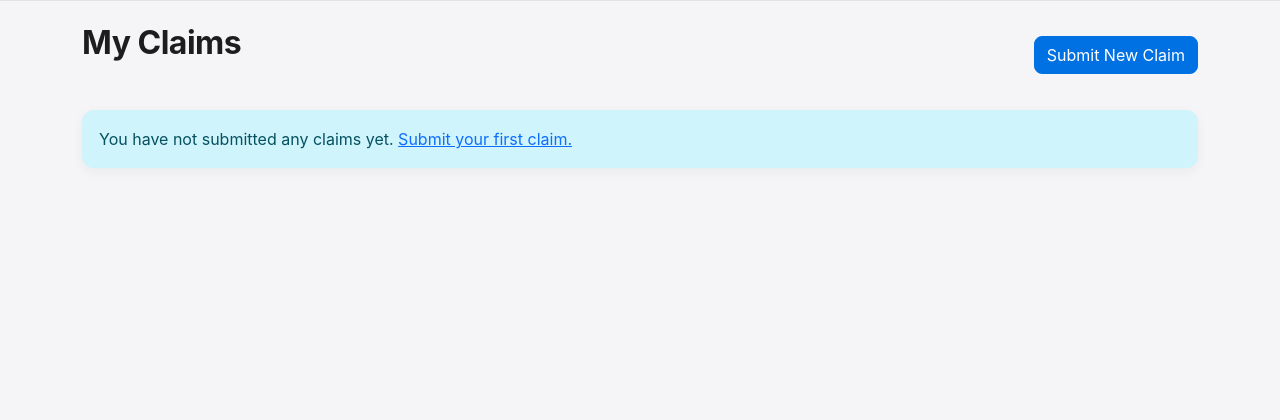
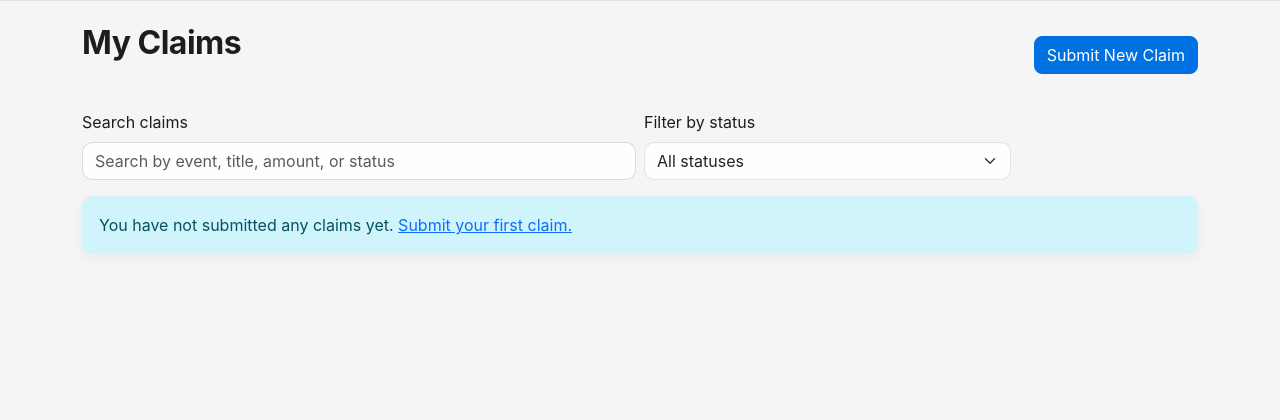
Before and after one commit to sleeplessLh/AIROST_FINANCE_HUB, a Flask app: page /claims/my in a window 1280 px wide. Shown: the part 56-476 px from the top of the page. Run offline with Flask 3, Linux system fonts and the light colour scheme; the visitor is signed in with stand-in values (Sample User, id 1); data that the repository does not hold is empty; some libraries are stand-ins or nearby versions.

Commit message:
myclaims

```diff
--- a/templates/my_claims.html
+++ b/templates/my_claims.html
@@ -12,6 +12,26 @@
         Submit New Claim
     </a>
 
+</div>
+
+<div class="row g-2 mb-3">
+    <div class="col-md-6">
+        <label for="claim-search" class="form-label">Search claims</label>
+        <input type="search" class="form-control" id="claim-search"
+            placeholder="Search by event, title, amount, or status">
+    </div>
+
+    <div class="col-md-4">
+        <label for="claim-status-filter" class="form-label">Filter by status</label>
+        <select class="form-select" id="claim-status-filter">
+            <option value="">All statuses</option>
+            <option value="draft">Draft</option>
+            <option value="pending">Pending</option>
+            <option value="approved">Approved</option>
+            <option value="paid">Paid</option>
+            <option value="rejected">Rejected</option>
+        </select>
+    </div>
 </div>
 
 <!-- 检查当前 Member 是否拥有 Claims -->
@@ -40,12 +60,12 @@
                 </thead>
 
                 <!-- Table Body -->
-                <tbody>
+                <tbody id = "claimRows">
 
                     <!-- 遍历 Flask 传递的 Claims List -->
                     {% for claim in claims %}
 
-                    <tr>
+                    <tr data-status="{{ claim.status }}">
 
                         <!-- Claim Primary Key -->
                         <td>{{ claim.id }}</td>
```
